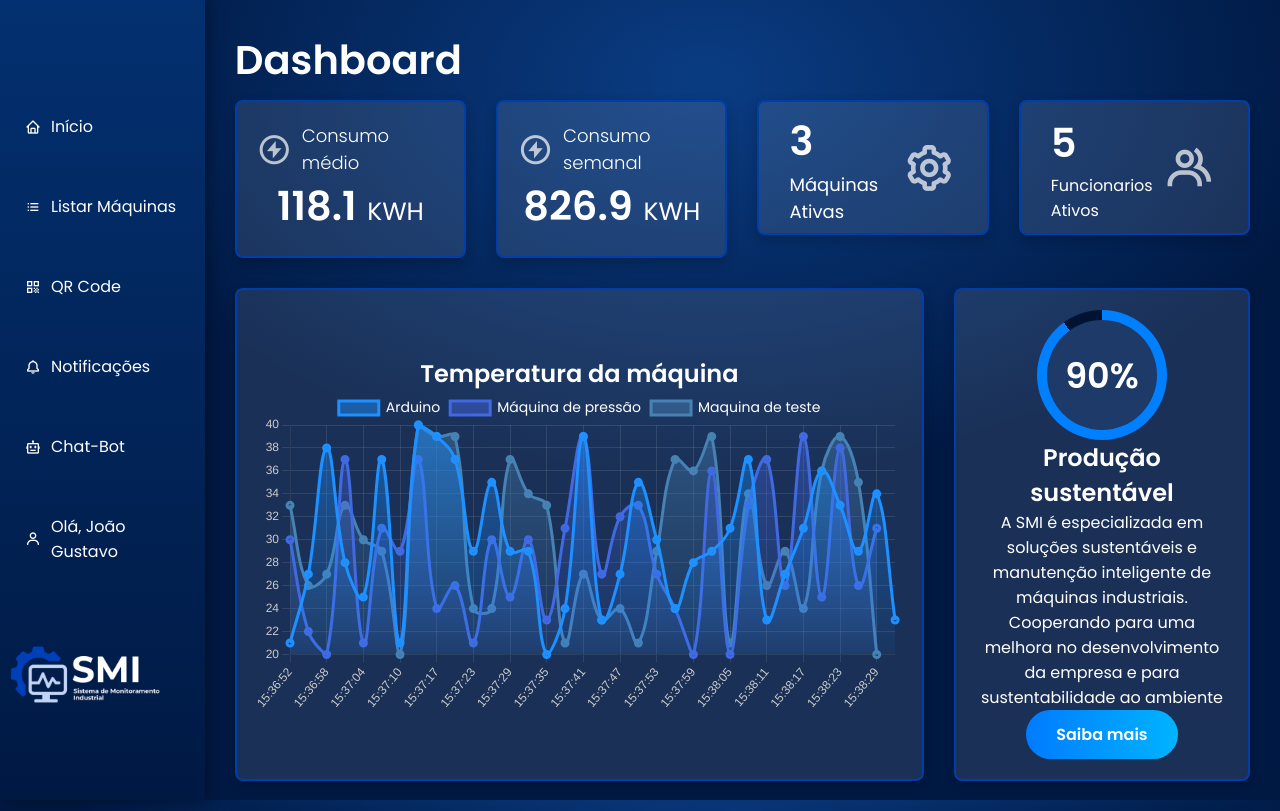
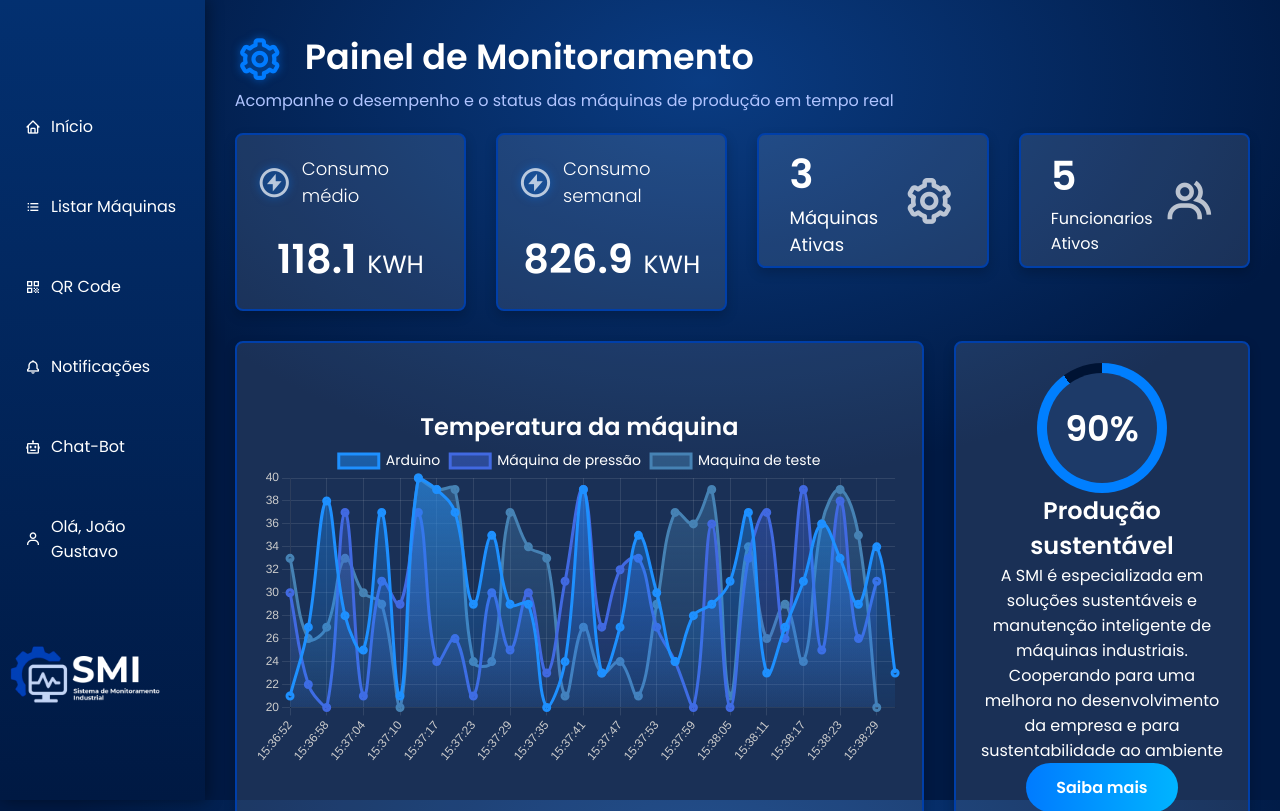
Before and after one commit to ferreirakaique/SMI-WEB, a PHP site: page /php/inicio.php in a window 1280 px wide. Shown: the top 811 px of the page. Run offline with PHP 8.4, Linux system fonts and the light colour scheme; a user stored in the database is signed in; data comes from the database, SQL or seed files in the repository; some libraries are stand-ins or nearby versions.

Commit message:
Arrumando dashboard

```diff
--- a/css/inicio.css
+++ b/css/inicio.css
@@ -34,11 +34,36 @@ main {
     z-index: 999;
 }
 
-.dashboard .titulo h1 {
-    font-size: 40px;
+
+.titulo {
+    text-align: left;
+    margin-bottom: 20px;
+}
+
+.titulo .icone {
+    display: flex;
+    justify-content: flex-start;
+    align-items: center;
+    gap: 20px;
+}
+
+.titulo i {
+    font-size: 50px;
+    color: #007bff;
+    text-shadow: 0 0 8px rgba(0, 123, 255, 0.6);
+}
+
+.titulo h1 {
     color: white;
-    margin-bottom: 10px;
+    font-size: 35px;
+    margin-bottom: 5px;
 }
+
+.titulo p {
+    font-size: 16px;
+    color: #B0C4FF;
+}
+
 
 .card_container {
     display: flex;
@@ -359,7 +384,7 @@ main {
         width: 100%;
     }
 
-    .ativos{
+    .ativos {
         display: flex;
         flex-direction: column;
         height: auto;
--- a/php/inicio.php
+++ b/php/inicio.php
@@ -32,9 +32,15 @@ $cpf_usuario = $_SESSION['cpf_usuario'];
     <main>
         <section class="dashboard">
 
+
             <div class="titulo">
-                <h1>Dashboard</h1>
+                <div class="icone">
+                    <i class='bx bx-cog icone'></i>
+                    <h1>Painel de Monitoramento</h1>
+                </div>
+                <p>Acompanhe o desempenho e o status das máquinas de produção em tempo real</p>
             </div>
+
 
             <div class="card_container">
                 <div class="mini_cards">
--- a/php/relatorio.php
+++ b/php/relatorio.php
@@ -171,7 +171,7 @@ $maquina = $result_maquina->fetch_assoc();
                     </div>
                 </div>
 
-                <div class="producao_atual">
+                <!-- <div class="producao_atual">
                     <div class="producao">
                         <i class="fa-solid fa-building"></i>
                         <h1>Produção atual</h1>
@@ -187,7 +187,7 @@ $maquina = $result_maquina->fetch_assoc();
                             <h1>19.760<span> Leds</span></h1>
                         </div>
                     </div>
-                </div>
+                </div> -->
 
 
 
```
